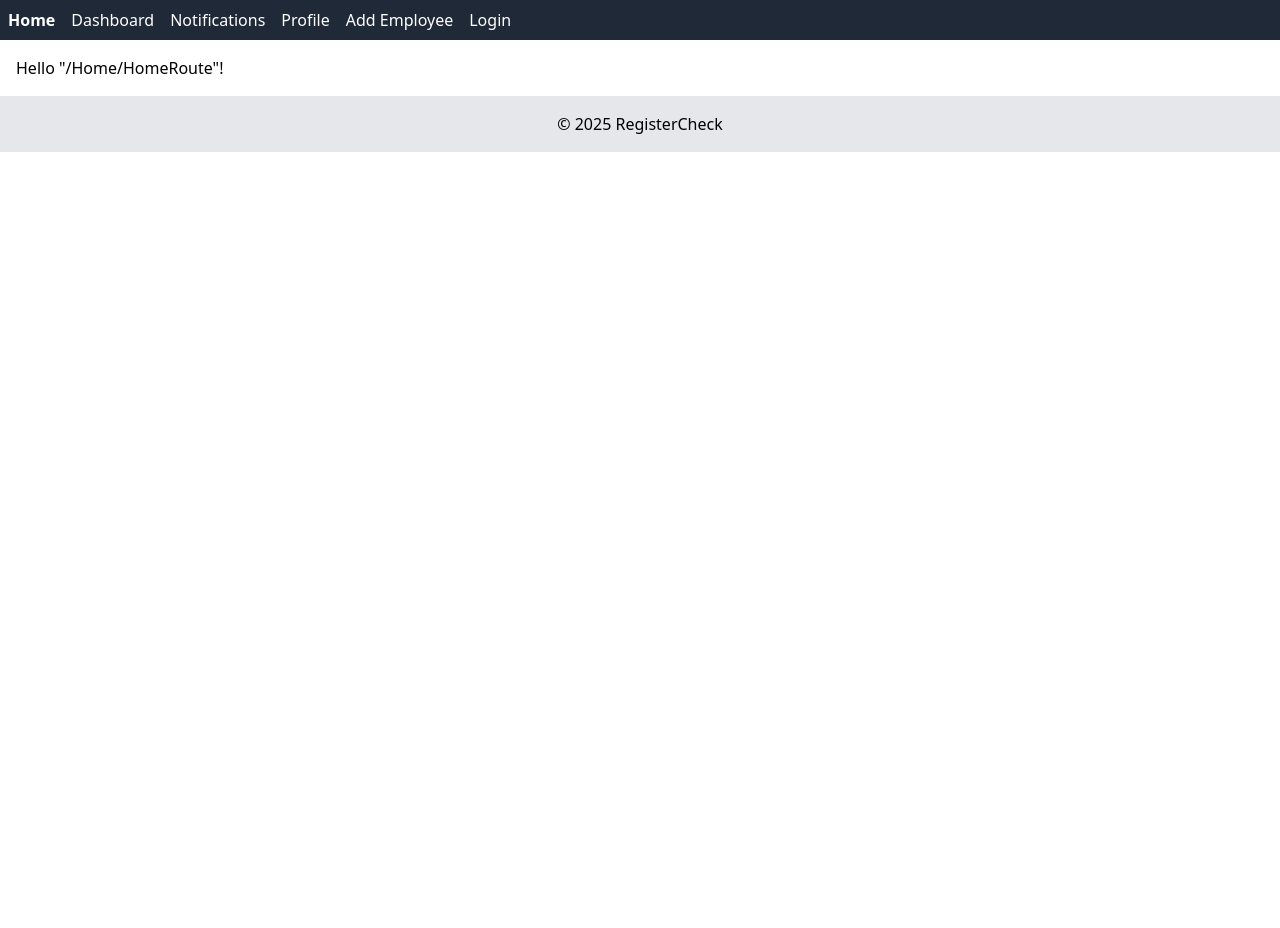
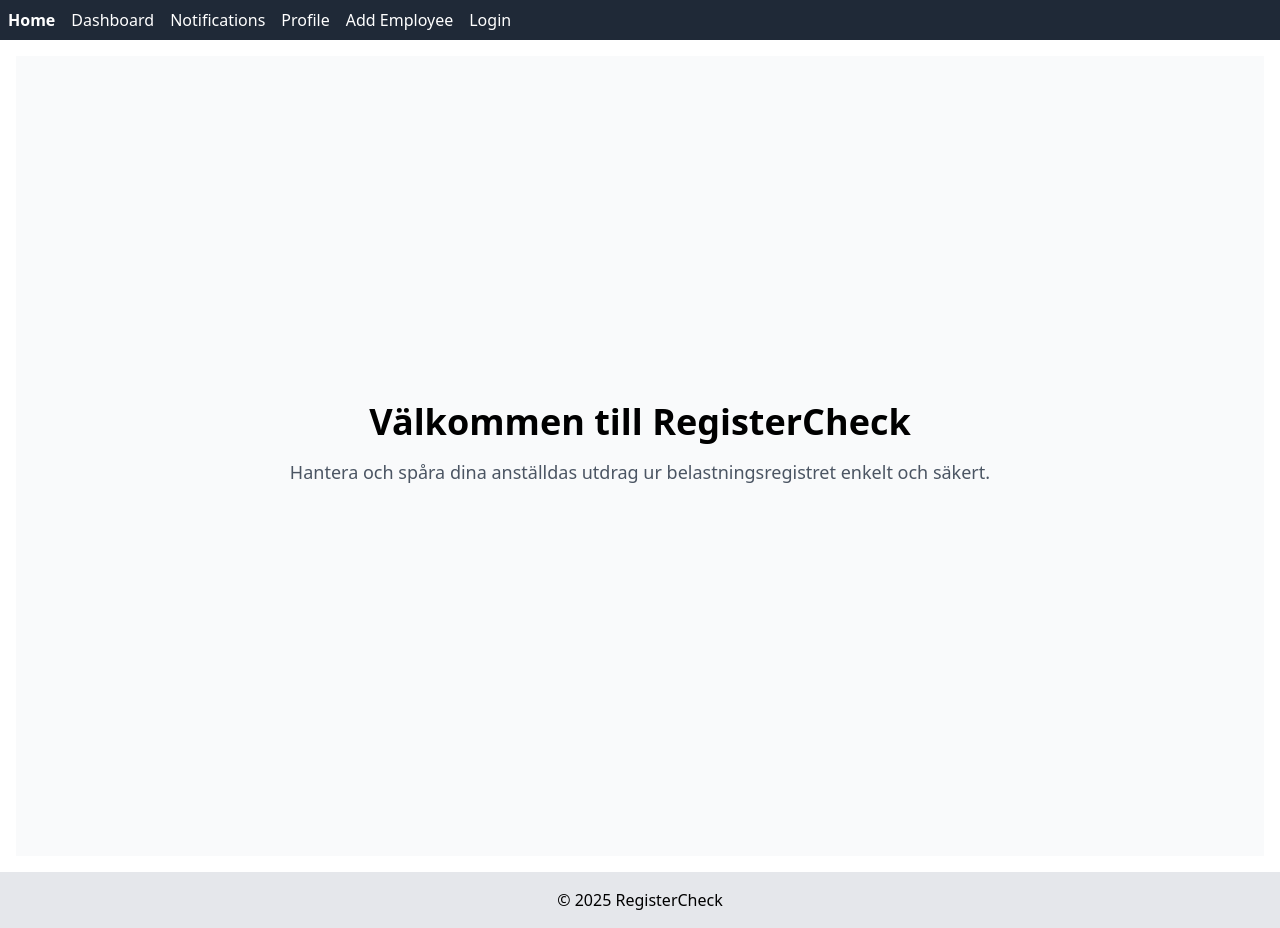
Before and after one commit to juliarut/RegisterCheck, a React (Vite) app in the folder frontend/: page /Home/HomeRoute in a window 1280 px wide. Before the commit the page ends 800 px from the top, so only its background shows below. Built offline with nearby package versions, Linux system fonts and the light colour scheme.

Commit message:
Refactor routes

```diff
--- a/frontend/package.json
+++ b/frontend/package.json
@@ -10,6 +10,7 @@
     "preview": "vite preview"
   },
   "dependencies": {
+    "@radix-ui/react-icons": "^1.3.2",
     "@radix-ui/react-label": "^2.1.1",
     "@radix-ui/react-slot": "^1.1.1",
     "@tanstack/react-router": "^1.97.1",
@@ -20,6 +21,7 @@
     "react-dom": "^18.3.1",
     "react-router-dom": "^7.1.2",
     "tailwind-merge": "^2.6.0",
+    "tailwind-variants": "^0.3.0",
     "tailwindcss-animate": "^1.0.7"
   },
   "devDependencies": {
--- a/frontend/src/components/pages/AddEmployee.tsx
+++ b/frontend/src/components/pages/AddEmployee.tsx
@@ -0,0 +1,12 @@
+function AddEmployee() {
+    return (
+      <div className="flex flex-col items-center justify-center min-h-screen bg-gray-50">
+        <h1 className="text-4xl font-bold mb-4">Lägg till anställd</h1>
+        <p className="text-lg text-gray-600 mb-6 text-center">
+          Lägg till nya anställda och hantera deras information här.
+        </p>
+      </div>
+    );
+  }
+
+  export default AddEmployee;
--- a/frontend/src/components/pages/Dashboard.tsx
+++ b/frontend/src/components/pages/Dashboard.tsx
@@ -0,0 +1,12 @@
+function Dashboard() {
+    return (
+      <div className="flex flex-col items-center justify-center min-h-screen bg-gray-50">
+        <h1 className="text-4xl font-bold mb-4">Dashboard</h1>
+        <p className="text-lg text-gray-600 mb-6 text-center">
+          Här kan du se en översikt av dina data och hantera inställningar.
+        </p>
+      </div>
+    );
+  }
+
+  export default Dashboard;
--- a/frontend/src/components/pages/Home.tsx
+++ b/frontend/src/components/pages/Home.tsx
@@ -1,11 +1,12 @@
-import { Button } from "../ui/button";
-
-function Index() {
+function Home() {
   return (
-    <div className="p-2">
-      <h3>Welcome Home!</h3>
-      <Button>LOGIN</Button>
+    <div className="flex flex-col items-center justify-center min-h-screen bg-gray-50">
+      <h1 className="text-4xl font-bold mb-4">Välkommen till RegisterCheck</h1>
+      <p className="text-lg text-gray-600 mb-6 text-center">
+        Hantera och spåra dina anställdas utdrag ur belastningsregistret enkelt och säkert.
+      </p>
     </div>
   );
 }
-export { Index };
+
+export default Home;
--- a/frontend/src/components/pages/Notifications.tsx
+++ b/frontend/src/components/pages/Notifications.tsx
@@ -0,0 +1,12 @@
+function Notifications() {
+    return (
+      <div className="flex flex-col items-center justify-center min-h-screen bg-gray-50">
+        <h1 className="text-4xl font-bold mb-4">Meddelanden</h1>
+        <p className="text-lg text-gray-600 mb-6 text-center">
+          Här hittar du de senaste uppdateringarna och notifieringarna.
+        </p>
+      </div>
+    );
+  }
+
+  export default Notifications;
--- a/frontend/src/components/pages/Profile.tsx
+++ b/frontend/src/components/pages/Profile.tsx
@@ -0,0 +1,12 @@
+function Profile() {
+    return (
+      <div className="flex flex-col items-center justify-center min-h-screen bg-gray-50">
+        <h1 className="text-4xl font-bold mb-4">Profil</h1>
+        <p className="text-lg text-gray-600 mb-6 text-center">
+          Se och uppdatera din profil här.
+        </p>
+      </div>
+    );
+  }
+
+  export default Profile;
--- a/frontend/src/routes/AddEmployee/AddEmployeeRoute.tsx
+++ b/frontend/src/routes/AddEmployee/AddEmployeeRoute.tsx
@@ -1,9 +1,6 @@
-import { createFileRoute } from '@tanstack/react-router'
+import { createFileRoute } from "@tanstack/react-router";
+import AddEmployee from "../../components/pages/AddEmployee";
 
-export const Route = createFileRoute('/AddEmployee/AddEmployeeRoute')({
-  component: RouteComponent,
-})
-
-function RouteComponent() {
-  return <div>Hello "/AddEmployee/AddEmployeeRoute"!</div>
-}
+export const Route = createFileRoute("/AddEmployee/AddEmployeeRoute")({
+  component: AddEmployee,
+});
--- a/frontend/src/routes/Dashboard/DashboardRoute.tsx
+++ b/frontend/src/routes/Dashboard/DashboardRoute.tsx
@@ -1,9 +1,6 @@
-import { createFileRoute } from '@tanstack/react-router'
+import { createFileRoute } from "@tanstack/react-router";
+import Dashboard from "../../components/pages/Dashboard";
 
-export const Route = createFileRoute('/Dashboard/DashboardRoute')({
-  component: RouteComponent,
-})
-
-function RouteComponent() {
-  return <div>Hello "/Dashboard/DashboardRoute"!</div>
-}
+export const Route = createFileRoute("/Dashboard/DashboardRoute")({
+  component: Dashboard,
+});
--- a/frontend/src/routes/Home/HomeRoute.tsx
+++ b/frontend/src/routes/Home/HomeRoute.tsx
@@ -1,9 +1,6 @@
 import { createFileRoute } from '@tanstack/react-router'
+import Home from '../../components/pages/Home'
 
 export const Route = createFileRoute('/Home/HomeRoute')({
-  component: RouteComponent,
+  component: Home,
 })
-
-function RouteComponent() {
-  return <div>Hello "/Home/HomeRoute"!</div>
-}
--- a/frontend/src/routes/Notifications/NotificationRoute.tsx
+++ b/frontend/src/routes/Notifications/NotificationRoute.tsx
@@ -1,9 +1,6 @@
 import { createFileRoute } from '@tanstack/react-router'
+import Notifications from '../../components/pages/Notifications'
 
 export const Route = createFileRoute('/Notifications/NotificationRoute')({
-  component: RouteComponent,
+  component: Notifications,
 })
-
-function RouteComponent() {
-  return <div>Hello "/Notifications/NotificationRoute"!</div>
-}
--- a/frontend/src/routes/Profile/ProfileRoute.tsx
+++ b/frontend/src/routes/Profile/ProfileRoute.tsx
@@ -1,9 +1,6 @@
-import { createFileRoute } from '@tanstack/react-router'
+import { createFileRoute } from "@tanstack/react-router";
+import Profile from "../../components/pages/Profile";
 
-export const Route = createFileRoute('/Profile/ProfileRoute')({
-  component: RouteComponent,
-})
-
-function RouteComponent() {
-  return <div>Hello "/Profile/ProfileRoute"!</div>
-}
+export const Route = createFileRoute("/Profile/ProfileRoute")({
+  component: Profile,
+});
```
Also changed, not shown: 1 other file (tests, documents, lock files or other folders).
